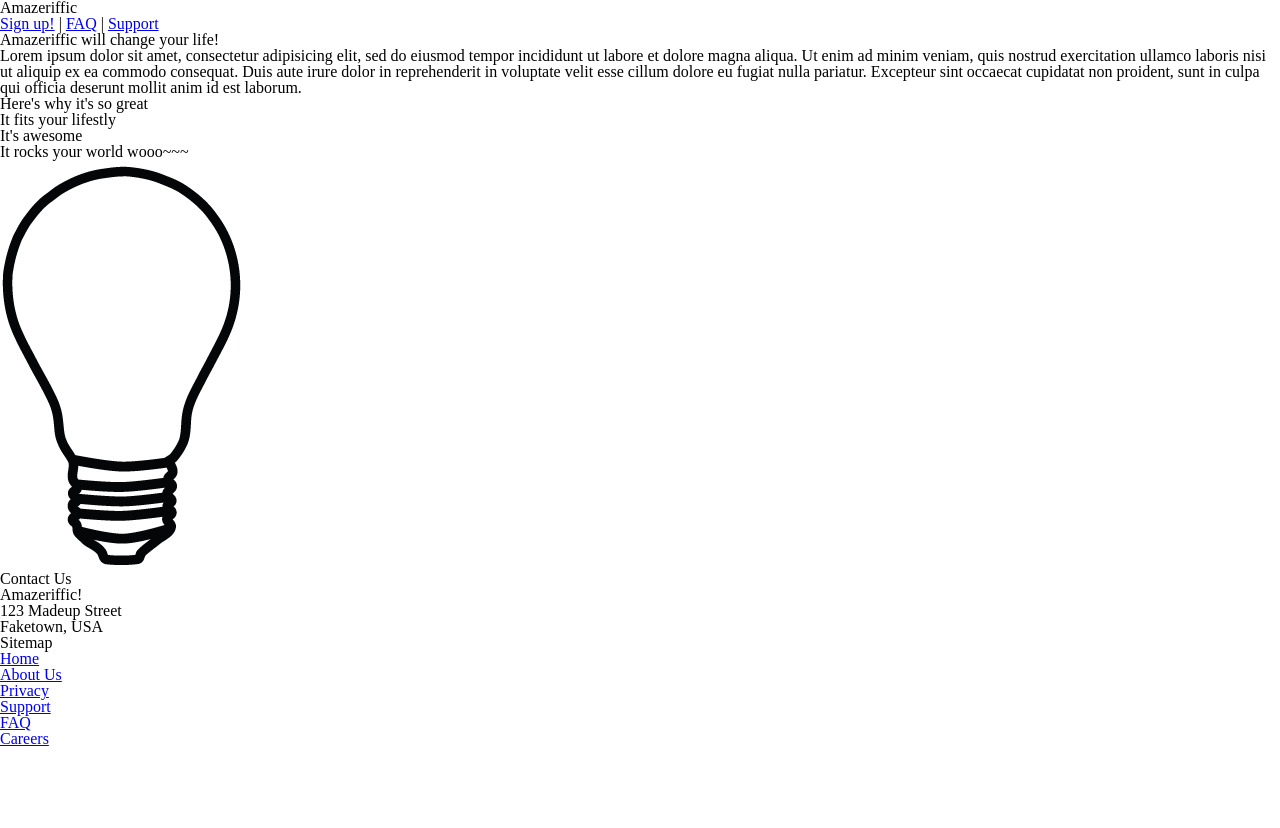
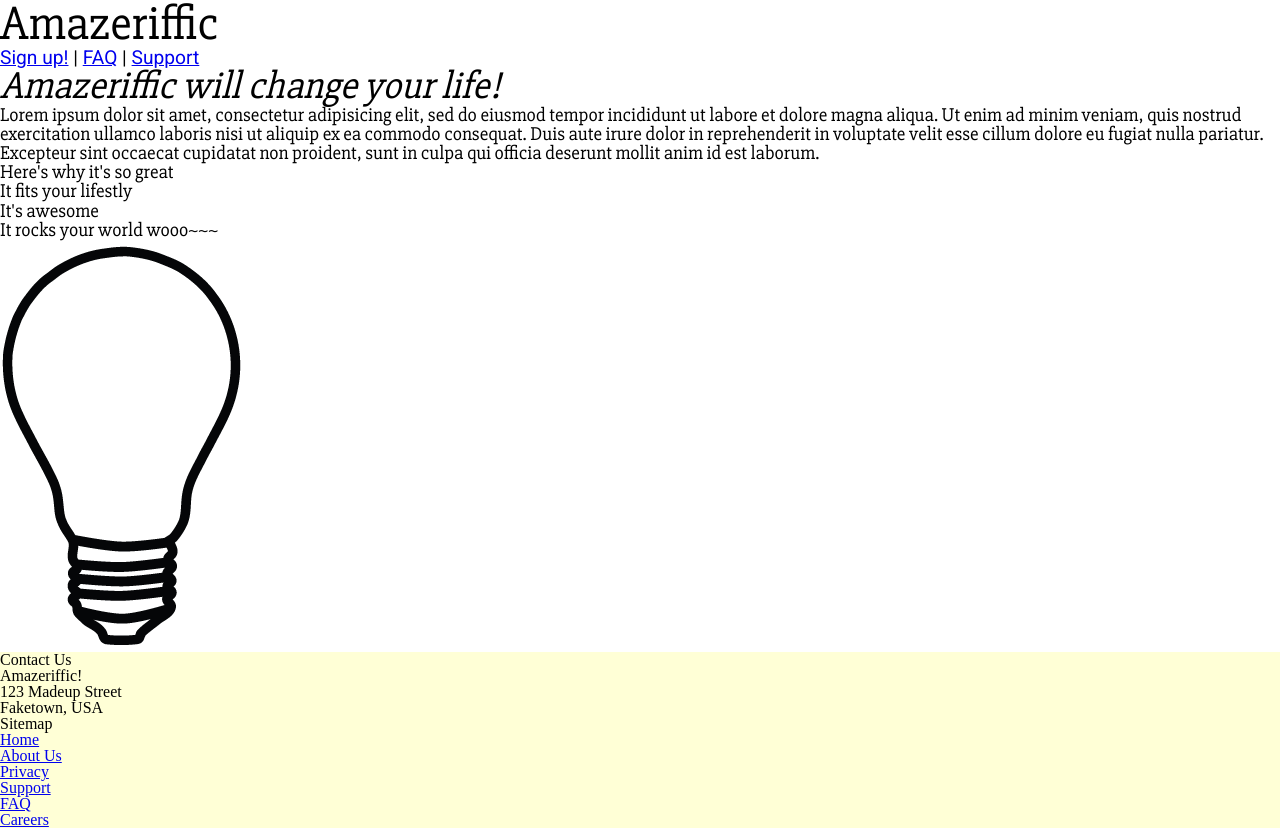
Before and after one commit to cs79/amazeriffic, a plain HTML site: page index.html in a window 1280 px wide. Before the commit the page ends 800 px from the top, so only its background shows below. Drawn offline with Linux system fonts and the light colour scheme.

Commit message:
add basic background styling and text styling for header/main

```diff
--- a/style.css
+++ b/style.css
@@ -1,23 +1,37 @@
-/*body {
-	font-size: 100%;
+/* set up default minimum page width */
+header, main, footer {
+	min-width: 855px;
 }
 
-h1 {
+body {
+	font-size: 100%;
+	background: #ffffd6;
+}
+
+header	{
 	font-family: 'Slabo 27px', serif;
-	font-size: 3em;
+	background: #ffffff;
+}
+
+/* set font for the links in the header */
+nav {
+	font-family: 'Roboto', sans-serif;
+	font-size: 1.2em;
 }
 
 main {
 	font-family: 'Slabo 27px', serif;
 	font-size: 1.2em;
+	background: #ffffff;
 }
 
+h1 {
+	font-size: 3em;
+}
+
+/* styling of the header text in the body section of the page */
 h2 {
 	font-family: 'Slabo 27px', serif;
-	font-size: larger;
+	font-size: 2em;
+	font-style: italic;
 }
-
-nav {
-	font-family: 'Roboto', sans-serif;
-	font-size: 1.2em;
-}*/
```
